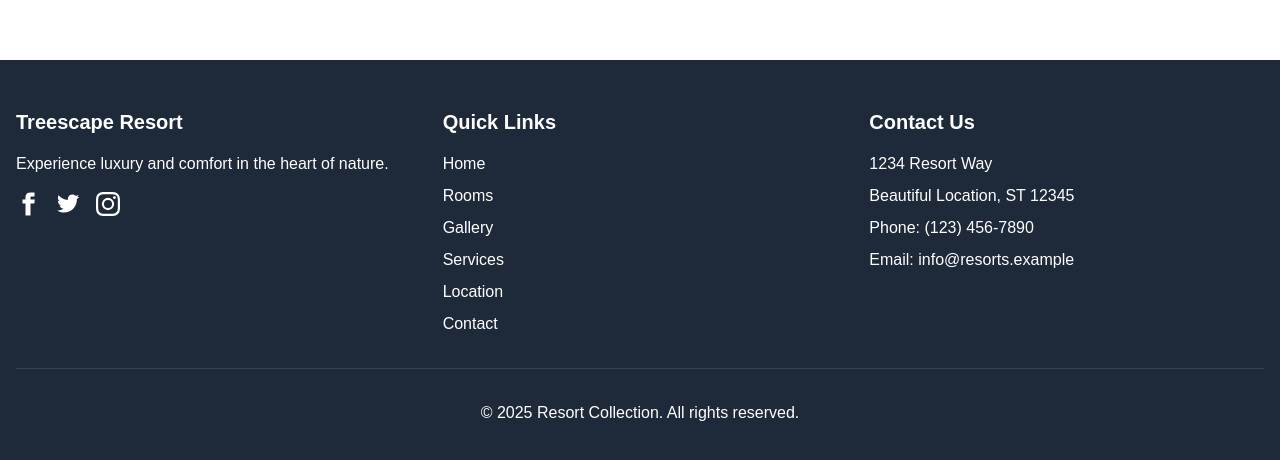
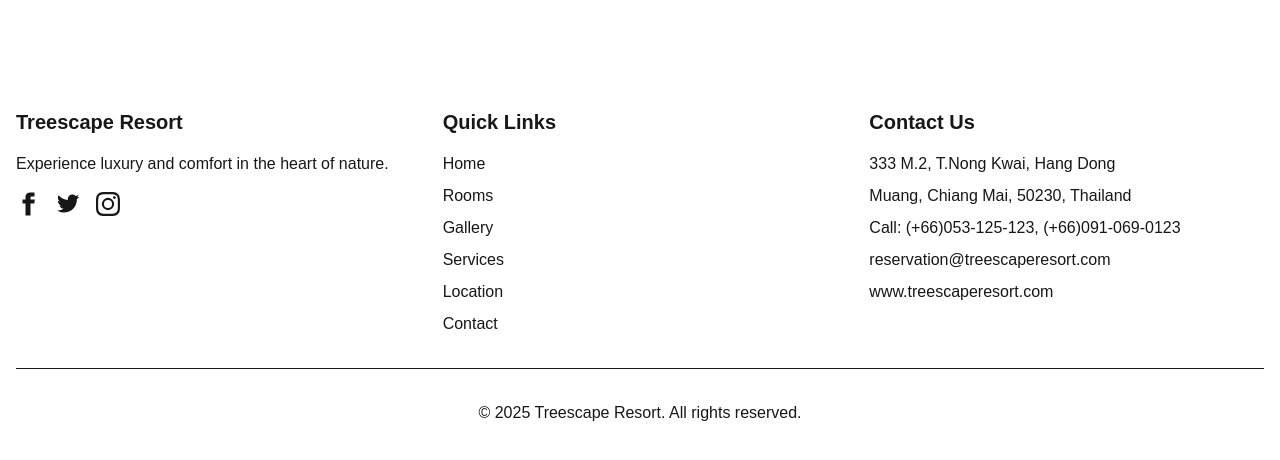
Before and after one commit to thaninbew/treescape, a Next.js app: page /treescape in a window 1280 px wide. Shown: the part 812-1272 px from the top of the page. Built offline with nearby package versions, Linux system fonts and the light colour scheme.

Commit message:
update info

```diff
--- a/components/Footer.tsx
+++ b/components/Footer.tsx
@@ -2,7 +2,7 @@ import Link from 'next/link';
 
 export default function Footer({ resort }: { resort?: string }) {
   return (
-    <footer className="bg-gray-800 text-white py-12">
+    <footer className="bg-zen-brown text-zen-coffee py-12">
       <div className="container mx-auto px-4">
         <div className="grid grid-cols-1 md:grid-cols-3 gap-8">
           <div>
@@ -10,24 +10,24 @@ export default function Footer({ resort }: { resort?: string }) {
               {resort ? (
                 <>{resort.charAt(0).toUpperCase() + resort.slice(1)} Resort</>
               ) : (
-                <>Resort Collection</>
+                <>Tree Scape</>
               )}
             </h3>
             <p className="mb-4">
               Experience luxury and comfort in the heart of nature.
             </p>
             <div className="flex space-x-4">
-              <a href="#" aria-label="Facebook" className="hover:text-blue-400">
+              <a href="#" aria-label="Facebook" className="hover:text-zen-green">
                 <svg className="h-6 w-6" fill="currentColor" viewBox="0 0 24 24">
                   <path d="M18.77 7.46H14.5v-1.9c0-.9.6-1.1 1-1.1h3V.5h-4.33C10.24.5 9.5 3.44 9.5 5.32v2.15h-3v4h3v12h5v-12h3.85l.42-4z" />
                 </svg>
               </a>
-              <a href="#" aria-label="Twitter" className="hover:text-blue-400">
+              <a href="#" aria-label="Twitter" className="hover:text-zen-green">
                 <svg className="h-6 w-6" fill="currentColor" viewBox="0 0 24 24">
                   <path d="M23.44 4.83c-.8.37-1.5.38-2.22.02.93-.56.98-.96 1.32-2.02-.88.52-1.86.9-2.9 1.1-.82-.88-2-1.43-3.3-1.43-2.5 0-4.55 2.04-4.55 4.54 0 .36.03.7.1 1.04-3.77-.2-7.12-2-9.36-4.75-.4.67-.6 1.45-.6 2.3 0 1.56.8 2.95 2 3.77-.74-.03-1.44-.23-2.05-.57v.06c0 2.2 1.56 4.03 3.64 4.44-.67.2-1.37.2-2.06.08.58 1.8 2.26 3.12 4.25 3.16C5.78 18.1 3.37 18.74 1 18.46c2 1.3 4.4 2.04 6.97 2.04 8.35 0 12.92-6.92 12.92-12.93 0-.2 0-.4-.02-.6.9-.63 1.96-1.22 2.56-2.14z" />
                 </svg>
               </a>
-              <a href="#" aria-label="Instagram" className="hover:text-pink-400">
+              <a href="#" aria-label="Instagram" className="hover:text-zen-green">
                 <svg className="h-6 w-6" fill="currentColor" viewBox="0 0 24 24">
                   <path d="M12 2.163c3.204 0 3.584.012 4.85.07 3.252.148 4.771 1.691 4.919 4.919.058 1.265.069 1.645.069 4.849 0 3.205-.012 3.584-.069 4.849-.149 3.225-1.664 4.771-4.919 4.919-1.266.058-1.644.07-4.85.07-3.204 0-3.584-.012-4.849-.07-3.26-.149-4.771-1.699-4.919-4.92-.058-1.265-.07-1.644-.07-4.849 0-3.204.013-3.583.07-4.849.149-3.227 1.664-4.771 4.919-4.919 1.266-.057 1.645-.069 4.849-.069zM12 0C8.741 0 8.333.014 7.053.072 2.695.272.273 2.69.073 7.052.014 8.333 0 8.741 0 12c0 3.259.014 3.668.072 4.948.2 4.358 2.618 6.78 6.98 6.98C8.333 23.986 8.741 24 12 24c3.259 0 3.668-.014 4.948-.072 4.354-.2 6.782-2.618 6.979-6.98.059-1.28.073-1.689.073-4.948 0-3.259-.014-3.667-.072-4.947-.196-4.354-2.617-6.78-6.979-6.98C15.668.014 15.259 0 12 0zm0 5.838a6.162 6.162 0 100 12.324 6.162 6.162 0 000-12.324zM12 16a4 4 0 110-8 4 4 0 010 8zm6.406-11.845a1.44 1.44 0 100 2.881 1.44 1.44 0 000-2.881z" />
                 </svg>
@@ -40,18 +40,18 @@ export default function Footer({ resort }: { resort?: string }) {
             <ul className="space-y-2">
               {resort ? (
                 <>
-                  <li><Link href={`/${resort}`} className="hover:text-blue-400">Home</Link></li>
-                  <li><Link href={`/${resort}/rooms`} className="hover:text-blue-400">Rooms</Link></li>
-                  <li><Link href={`/${resort}/gallery`} className="hover:text-blue-400">Gallery</Link></li>
-                  <li><Link href={`/${resort}/services`} className="hover:text-blue-400">Services</Link></li>
-                  <li><Link href={`/${resort}/location`} className="hover:text-blue-400">Location</Link></li>
-                  <li><Link href={`/${resort}/contact`} className="hover:text-blue-400">Contact</Link></li>
+                  <li><Link href={`/${resort}`} className="hover:text-zen-green">Home</Link></li>
+                  <li><Link href={`/${resort}/rooms`} className="hover:text-zen-green">Rooms</Link></li>
+                  <li><Link href={`/${resort}/gallery`} className="hover:text-zen-green">Gallery</Link></li>
+                  <li><Link href={`/${resort}/services`} className="hover:text-zen-green">Services</Link></li>
+                  <li><Link href={`/${resort}/location`} className="hover:text-zen-green">Location</Link></li>
+                  <li><Link href={`/${resort}/contact`} className="hover:text-zen-green">Contact</Link></li>
                 </>
               ) : (
                 <>
-                  <li><Link href="/" className="hover:text-blue-400">Home</Link></li>
-                  <li><Link href="/treescape" className="hover:text-blue-400">Treescape</Link></li>
-                  <li><Link href="/mountainview" className="hover:text-blue-400">Mountainview</Link></li>
+                  <li><Link href="/" className="hover:text-zen-green">Home</Link></li>
+                  <li><Link href="/treescape" className="hover:text-zen-green">Tree Scape Retreat Resort</Link></li>
+                  <li><Link href="/mountainview" className="hover:text-zen-green">Tree Scape Mountain View Resort</Link></li>
                 </>
               )}
             </ul>
@@ -60,16 +60,25 @@ export default function Footer({ resort }: { resort?: string }) {
           <div>
             <h3 className="text-xl font-semibold mb-4">Contact Us</h3>
             <address className="not-italic">
-              <p className="mb-2">1234 Resort Way</p>
-              <p className="mb-2">Beautiful Location, ST 12345</p>
-              <p className="mb-2">Phone: (123) 456-7890</p>
-              <p className="mb-2">Email: info@resorts.example</p>
+              <p className="mb-2">333 M.2, T.Nong Kwai, Hang Dong</p>
+              <p className="mb-2">Muang, Chiang Mai, 50230, Thailand</p>
+              <p className="mb-2"> Call: (+66)053-125-123,  (+66)091-069-0123</p>
+              <p className="mb-2">
+                <a href="mailto:reservation@treescaperesort.com" className="hover:text-zen-green">
+                  reservation@treescaperesort.com
+                </a>
+              </p>
+              <p className="mb-2">
+                <a href="https://www.treescaperesort.com/" target="_blank" rel="noopener noreferrer" className="hover:text-zen-green">
+                  www.treescaperesort.com
+                </a>
+              </p>
             </address>
           </div>
         </div>
 
-        <div className="border-t border-gray-700 mt-8 pt-8 text-center">
-          <p>&copy; {new Date().getFullYear()} Resort Collection. All rights reserved.</p>
+        <div className="border-t border-zen-beaver mt-8 pt-8 text-center">
+          <p>&copy; {new Date().getFullYear()} Treescape Resort. All rights reserved.</p>
         </div>
       </div>
     </footer>
--- a/components/Header.tsx
+++ b/components/Header.tsx
@@ -2,16 +2,16 @@ import Link from 'next/link';
 
 export default function Header({ resort }: { resort?: string }) {
   return (
-    <header className="bg-white shadow-md py-4">
+    <header className="bg-zen-coffee shadow-md py-4">
       <div className="container mx-auto px-4 flex justify-between items-center">
         <div>
           {resort ? (
-            <Link href={`/${resort}`} className="text-2xl font-bold">
+            <Link href={`/${resort}`} className="text-2xl font-bold text-zen-brown">
               {resort.charAt(0).toUpperCase() + resort.slice(1)} Resort
             </Link>
           ) : (
-            <Link href="/" className="text-2xl font-bold">
-              Resort Selector
+            <Link href="/" className="text-2xl font-bold text-zen-brown">
+              Treescape
             </Link>
           )}
         </div>
@@ -20,32 +20,32 @@ export default function Header({ resort }: { resort?: string }) {
           <nav>
             <ul className="flex space-x-6">
               <li>
-                <Link href={`/${resort}`} className="hover:text-blue-600">
+                <Link href={`/${resort}`} className="text-zen-brown hover:text-zen-leaf">
                   Home
                 </Link>
               </li>
               <li>
-                <Link href={`/${resort}/rooms`} className="hover:text-blue-600">
+                <Link href={`/${resort}/rooms`} className="text-zen-brown hover:text-zen-leaf">
                   Rooms
                 </Link>
               </li>
               <li>
-                <Link href={`/${resort}/gallery`} className="hover:text-blue-600">
+                <Link href={`/${resort}/gallery`} className="text-zen-brown hover:text-zen-leaf">
                   Gallery
                 </Link>
               </li>
               <li>
-                <Link href={`/${resort}/services`} className="hover:text-blue-600">
+                <Link href={`/${resort}/services`} className="text-zen-brown hover:text-zen-leaf">
                   Services
                 </Link>
               </li>
               <li>
-                <Link href={`/${resort}/location`} className="hover:text-blue-600">
+                <Link href={`/${resort}/location`} className="text-zen-brown hover:text-zen-leaf">
                   Location
                 </Link>
               </li>
               <li>
-                <Link href={`/${resort}/contact`} className="hover:text-blue-600">
+                <Link href={`/${resort}/contact`} className="text-zen-brown hover:text-zen-leaf">
                   Contact
                 </Link>
               </li>
@@ -54,7 +54,7 @@ export default function Header({ resort }: { resort?: string }) {
         )}
 
         <div>
-          <button className="bg-blue-600 text-white px-4 py-2 rounded hover:bg-blue-700">
+          <button className="bg-zen-leaf text-zen-coffee px-4 py-2 rounded hover:bg-zen-brown transition-colors">
             Book Now
           </button>
         </div>
--- a/tailwind.config.js
+++ b/tailwind.config.js
@@ -4,7 +4,18 @@ module.exports = {
     "./components/**/*.{js,ts,jsx,tsx}",
   ],
   theme: {
-    extend: {},
+    extend: {
+      colors: {
+        zen: {
+          brown: '#564635',      // Royal Brown
+          beaver: '#9E886F',     // Beaver
+          vanilla: '#D2C0A7',    // Dark Vanilla
+          coffee: '#E6DDD4',     // White Coffee
+          green: '#ABBB6C',      // Middle Green Yellow
+          leaf: '#889D35',       // Palm Leaf
+        }
+      },
+    },
   },
   plugins: [],
 }
```
Also changed, not shown: app/page.tsx (+38 -75 lines), public/Screenshot 2025-05-26 143409.png (added), 1 other file (tests, documents, lock files or other folders).
